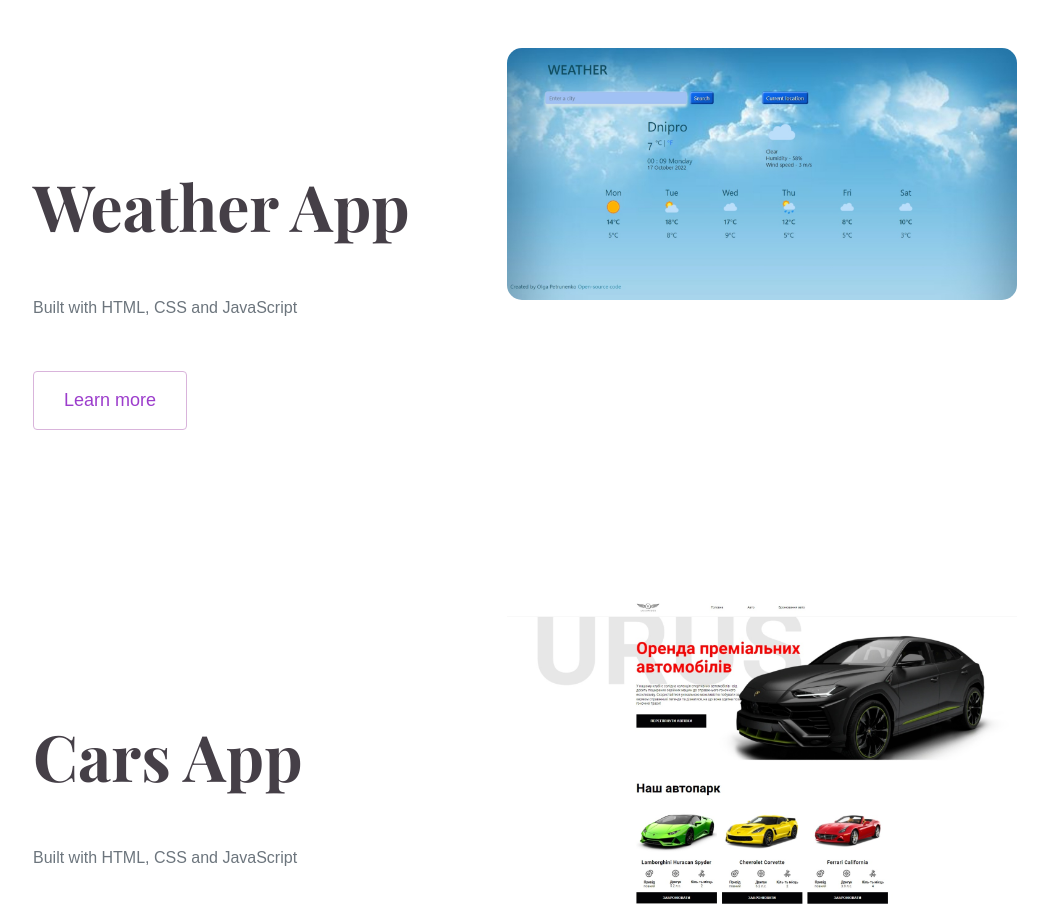
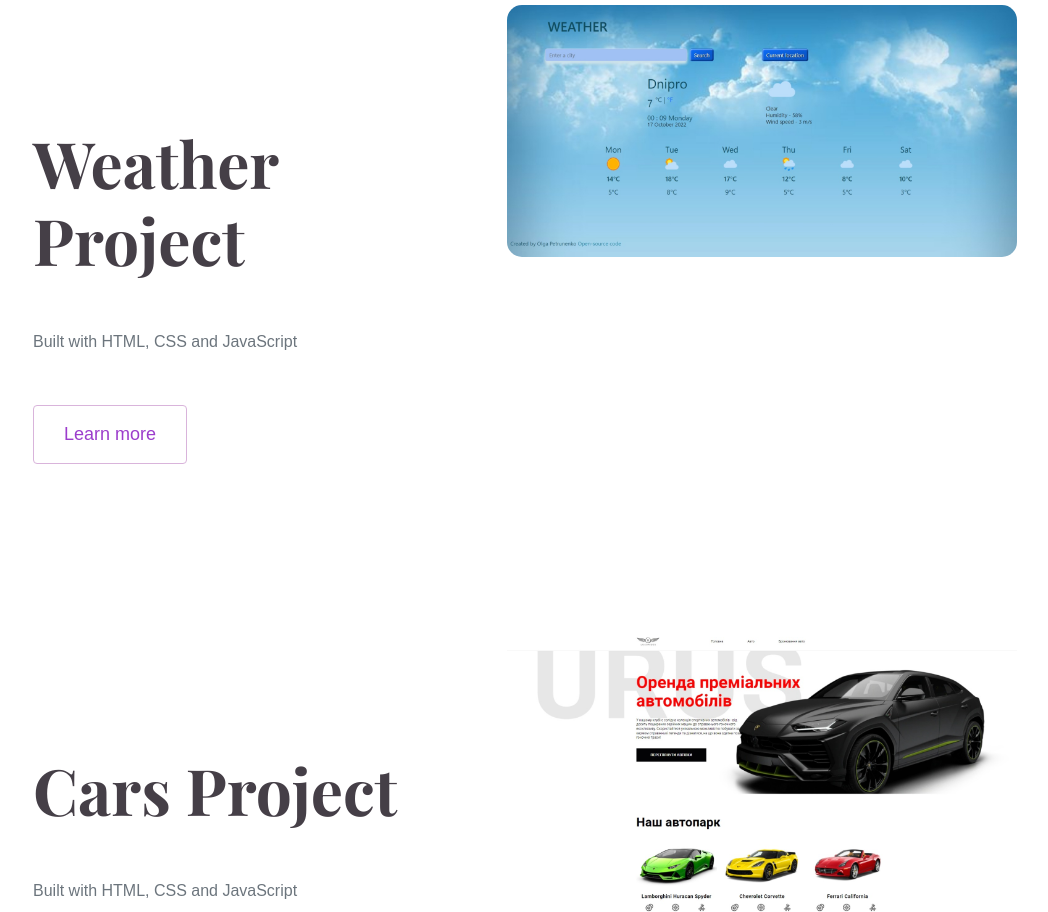
Before and after one commit to HelgaDp/PetrunenkoPortfolio, a plain HTML site: page index.html in a window 1280 px wide. Shown: the part 1428-2340 px from the top of the page, without its empty margins (145-1193 px from the left). Drawn offline with nearby package versions, Linux system fonts and the light colour scheme.

Commit message:
Update index.html

```diff
--- a/index.html
+++ b/index.html
@@ -70,7 +70,7 @@
       </div>
     </div>
     <p class="text-center m-5">
-      <h2> My best projects be choice to show </h2>
+      <h3> My best projects be choice to show </h3>
     </p>
     <div class="container">
       <div class="row mb-5">
@@ -91,7 +91,7 @@
       <div class="row mb-5">
         <div class="col">
           <div class="project-desciption">
-            <h2 class="mb-5">Weather App</h2>
+            <h2 class="mb-5">Weather Project</h2>
             <p class="mb-5 text-muted">
             Built with HTML, CSS and JavaScript
             </p>
@@ -106,7 +106,7 @@
       <div class="row mb-5">
         <div class="col">
           <div class="project-desciption">
-            <h2 class="mb-5">Cars App</h2>
+            <h2 class="mb-5">Cars Project</h2>
             <p class="mb-5 text-muted">
               Built with HTML, CSS and JavaScript
             </p>
```
